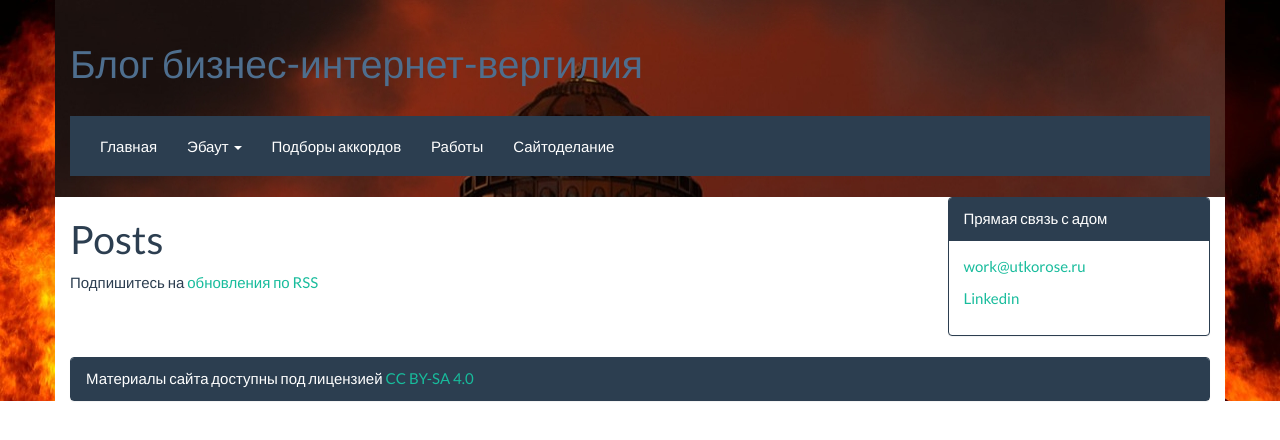
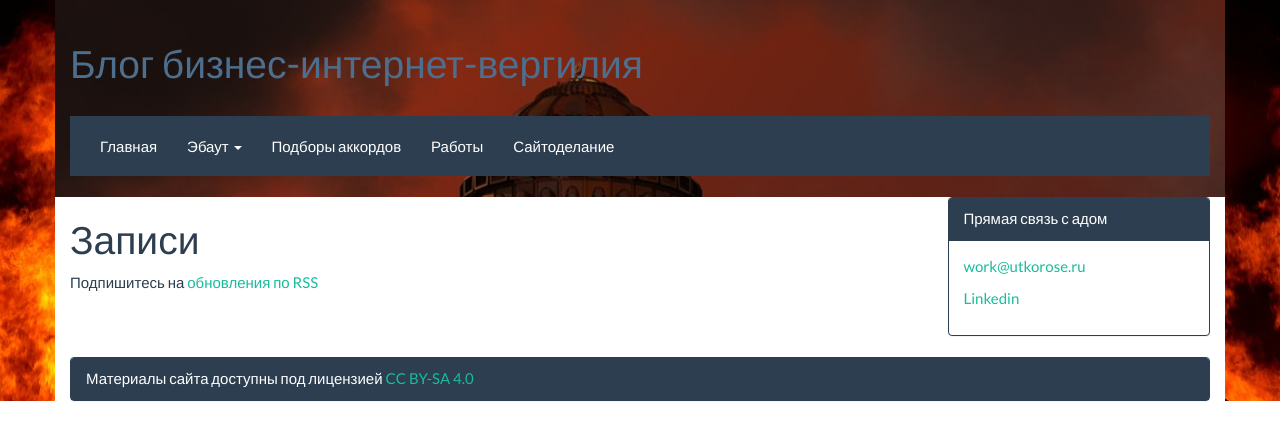
Before and after one commit to utkorose/blog-internet-vergiliy, a Jekyll site: the page built from index.html, in a window 1280 px wide. Shown: the top 440 px of the page. Built offline with Jekyll 4.4.1, drawn with Linux system fonts in a browser that asks for light colours.

Commit message:
на записи

```diff
--- a/index.html
+++ b/index.html
@@ -4,7 +4,7 @@ layout: default
 
 <div class="home">
 
-  <h1>Posts</h1>
+  <h1>Записи</h1>
 
   <ul class="posts">
     {% for post in site.posts %}
```
